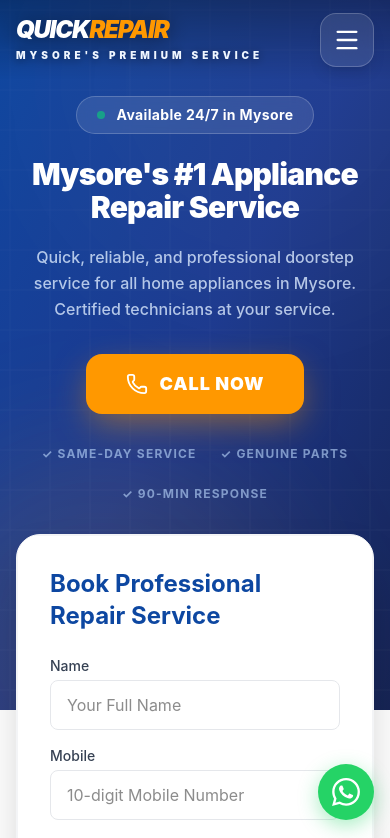
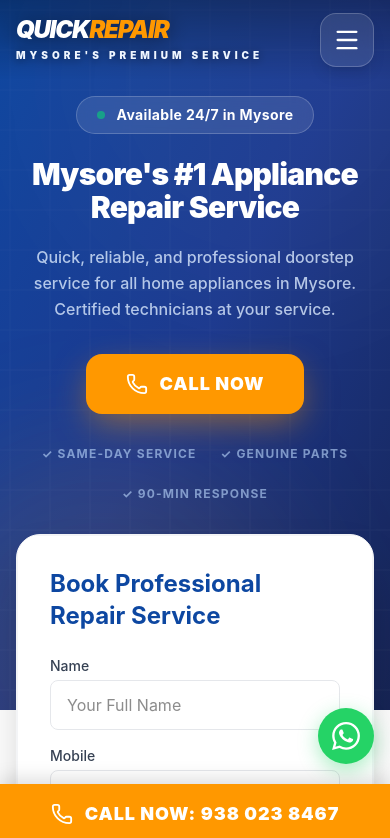
Before and after one commit to ktlmysore1-blip/mysoreappliance, a React (Vite) app: page / in a window 390 px wide. Shown: the top 838 px of the page. Built offline with nearby package versions, Linux system fonts and the light colour scheme.

Commit message:
feat: add sticky mobile call bar, reposition WhatsApp FAB, add body padding

```diff
--- a/src/components/WhatsAppButton.jsx
+++ b/src/components/WhatsAppButton.jsx
@@ -4,18 +4,29 @@ import { Phone } from 'lucide-react';
 const FloatingButtons = () => {
     return (
         <>
-            {/* WhatsApp floating button - always visible */}
+            {/* WhatsApp floating button - positioned above mobile call bar */}
             <a
                 href="https://wa.me/919380238467?text=Hi, I need appliance repair service in Mysore."
                 target="_blank"
                 rel="noreferrer"
-                className="fixed bottom-6 right-4 z-50 bg-[#25D366] text-white w-14 h-14 rounded-full shadow-[0_6px_20px_rgba(37,211,102,0.4)] hover:scale-110 active:scale-95 transition-all flex items-center justify-center"
+                className="fixed bottom-20 md:bottom-6 right-4 z-50 bg-[#25D366] text-white w-14 h-14 rounded-full shadow-[0_6px_20px_rgba(37,211,102,0.4)] hover:scale-110 active:scale-95 transition-all flex items-center justify-center"
                 aria-label="Chat on WhatsApp"
             >
                 <svg xmlns="http://www.w3.org/2000/svg" width="28" height="28" viewBox="0 0 24 24" fill="white">
                     <path d="M17.472 14.382c-.297-.149-1.758-.867-2.03-.967-.273-.099-.471-.148-.67.15-.197.297-.767.966-.94 1.164-.173.199-.347.223-.644.075-.297-.15-1.255-.463-2.39-1.475-.883-.788-1.48-1.761-1.653-2.059-.173-.297-.018-.458.13-.606.134-.133.298-.347.446-.52.149-.174.198-.298.298-.497.099-.198.05-.371-.025-.52-.075-.149-.669-1.612-.916-2.207-.242-.579-.487-.5-.669-.51-.173-.008-.371-.01-.57-.01-.198 0-.52.074-.792.372-.272.297-1.04 1.016-1.04 2.479 0 1.462 1.065 2.875 1.213 3.074.149.198 2.096 3.2 5.077 4.487.709.306 1.262.489 1.694.625.712.227 1.36.195 1.871.118.571-.085 1.758-.719 2.006-1.413.248-.694.248-1.289.173-1.413-.074-.124-.272-.198-.57-.347m-5.421 7.403h-.004a9.87 9.87 0 01-5.031-1.378l-.361-.214-3.741.982.998-3.648-.235-.374a9.86 9.86 0 01-1.51-5.26c.001-5.45 4.436-9.884 9.888-9.884 2.64 0 5.122 1.03 6.988 2.898a9.825 9.825 0 012.893 6.994c-.003 5.45-4.437 9.884-9.885 9.884m8.413-18.297A11.815 11.815 0 0012.05 0C5.495 0 .16 5.335.157 11.892c0 2.096.547 4.142 1.588 5.945L.057 24l6.305-1.654a11.882 11.882 0 005.683 1.448h.005c6.554 0 11.89-5.335 11.893-11.893a11.821 11.821 0 00-3.48-8.413z" />
                 </svg>
             </a>
+
+            {/* Mobile only: Big sticky Call bar at bottom */}
+            <div className="md:hidden fixed bottom-0 left-0 right-0 z-50">
+                <a
+                    href="tel:+919380238467"
+                    className="flex items-center justify-center gap-3 bg-accent text-white font-black text-lg py-4 uppercase tracking-wider shadow-[0_-4px_20px_rgba(0,0,0,0.15)] active:scale-95 transition-transform"
+                >
+                    <Phone size={22} />
+                    Call Now: 938 023 8467
+                </a>
+            </div>
         </>
     );
 };
--- a/src/index.css
+++ b/src/index.css
@@ -64,3 +64,9 @@ body {
 html {
   scroll-behavior: smooth;
 }
+
+@media (max-width: 767px) {
+  body {
+    padding-bottom: 56px;
+  }
+}
```
